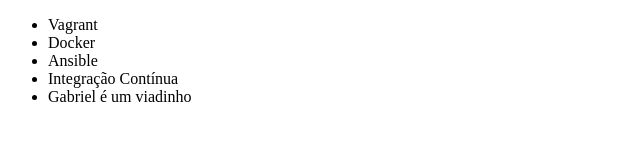
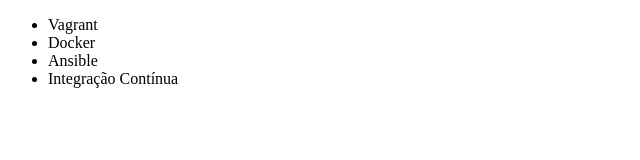
Before and after one commit to higorrcardoso/alura-git, a plain HTML site: page index.html in a window 1280 px wide. Shown: the whole page, without its empty margins (0-640 px from the left). Drawn offline with Linux system fonts and the light colour scheme.

Commit message:
Excluindo comentário teste

```diff
--- a/index.html
+++ b/index.html
@@ -10,7 +10,6 @@
         <li>Docker</li>
         <li>Ansible</li>
         <li>Integração Contínua</li>
-		<li>Gabriel é um viadinho</li>
     </ul>
 </body>
 </html>
```
